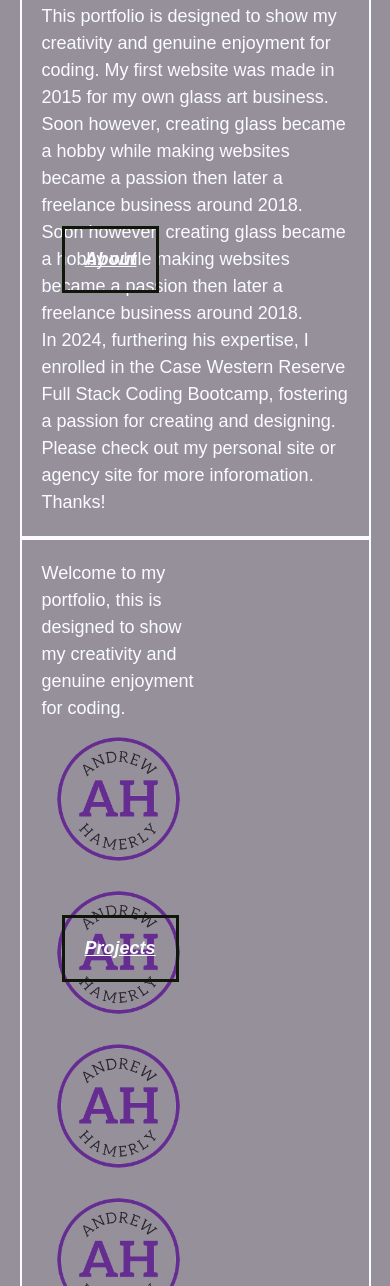
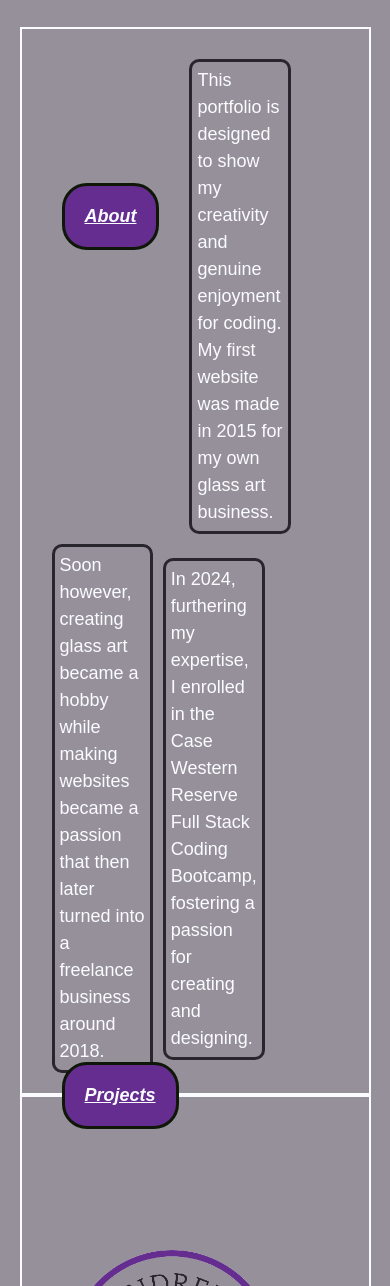
Before and after one commit to andrewhamerly/portfolio, a plain HTML site: page index.html in a window 390 px wide. Shown: the part 714-2000 px from the top of the page. Drawn offline with Linux system fonts and the light colour scheme.

Commit message:
Added a smooth scroll feature allow with the footer and some advanced CSS. Next, it is time to finalize Responsive aspects.

```diff
--- a/assets/css/style.css
+++ b/assets/css/style.css
@@ -8,6 +8,9 @@
     --light-color-1: #D0CCD0;
     --light-color-2: #E6E4E8;
     --lightest-color: #FBFCFF;
+
+    scroll-behavior: smooth;
+    scroll-padding-top: 130px;
 }
 
 * {
@@ -31,6 +34,7 @@
     align-items: center;
     height: 125px;
     width: 100%;
+    z-index: 10;
   }
 
   .navbar {
@@ -55,10 +59,12 @@
     border: var(--dark-color-2);
     border-width: 3px;
     border-style: solid;
+    border-radius: 8px;
   }
 
   a {
     color: var( --primary-color);
+    font-size: 24px;
   }
 
   a:hover {
@@ -82,7 +88,7 @@
     background: var(--primary-color);
     margin-top: 125px;
     padding-bottom: 15px;
-    margin-bottom: 25px;
+    margin-bottom: 50px;
     display: flex;
     flex-direction: column;
     flex-wrap: wrap;
@@ -106,10 +112,12 @@
   }
 
   button {
+    display: flex;
     margin: 10px;
     padding: 15px;
     background-color: var(--secondary-color);
     border: 2px solid var(--lightest-color);
+    border-radius: 25px;
   }
 
   button a {
@@ -124,10 +132,16 @@
     color: var(--dark-color-1);
   }
 
-  /* Work In Progress - Left off here working on the Projects section */
-  .header {
-    position: absolute;
+  #about, #projects, #contact {
+    background-color: var(--primary-color);
+    border-radius: 25px;
+    position: relative;
+    bottom: 75px;
+  }
 
+  #about {
+    position: relative;
+    bottom: 75px;
   }
 
   .container {
@@ -139,18 +153,42 @@
 
   .subcontainer {
     display: flex;
-    flex-direction: column;
-    flex: 0 0 50%;
+    flex-direction: row;
+    flex-wrap: wrap;
+    flex: 0 0 100%;
+  }
+
+  .subcontainer p {
+    flex-basis: 25%;
+  }
+
+  .paragraph {
+    margin-top: 10px;
+    margin-left: 10px;
+    padding: 5px;
+    flex-basis: 33%;
+    border: 3px solid var(--dark-color-2);
+    border-radius: 10px;
+  }
+
+  .front-image {
+    flex-basis: 85%;
+  }
+
+  .images {
+    flex-basis: 40%;
   }
 
   .card {
+    position: relative;
     border-style: solid;
     border-width: 2px;
     margin: auto;
+    margin-bottom: 50px;
     padding: 20px;
     display: flex;
     flex: 0 0 33%;
-    align-items: center;
+    align-items: flex-start;
     width: 80%;
   }
 
@@ -182,7 +220,8 @@
     justify-content: center;
     align-items: center;
     width: 100%;
-    height: 100px;
+    height: 150px;
+    line-height: 1.5em;
   }
 
   footer p {
@@ -205,7 +244,7 @@
       flex-direction: column;
       justify-content: space-between;
       align-items: center;
-      height: 250px;
+      height: 265px;
       width: 100%;
     }
 
--- a/index.html
+++ b/index.html
@@ -55,39 +55,43 @@
             <div class="container">
                 <!-- About Section -->
                 <section class="card">
-                    <h2 id="about" class="header">About</h2>
-                    <p>
+                    <h2 id="about">About</h2>
+                    <p class="paragraph">
                         This portfolio is designed to show my creativity and genuine enjoyment for coding.
-                        My first website was made in 2015 for my own glass art business. Soon however, creating glass became
-                        a hobby while making websites became a passion then later a freelance business around 2018.
+                        My first website was made in 2015 for my own glass art business.
                     </p>
-                    <p>
-                        Soon however, creating glass became a hobby while making websites became a passion then later a freelance business around 2018.
+                    <p class="paragraph">
+                        Soon however, creating glass art became a hobby while making websites became a passion that then later turned into a freelance business around 2018.
                     </p>
-                    <p>
-                        In 2024, furthering his expertise, I enrolled in the Case Western Reserve Full Stack Coding Bootcamp,
-                        fostering a passion for creating and designing. Please check out my personal site or agency site for more inforomation. Thanks!
+                    <p class="paragraph">
+                        In 2024, furthering my expertise, I enrolled in the Case Western Reserve Full Stack Coding Bootcamp,
+                        fostering a passion for creating and designing.
                     </p>
                 </section>
                 <!-- Projects Section -->
                 <section class="card">
-                    <h2 id="projects" class="header">Projects</h2>
+                    <h2 id="projects">Projects</h2>
                     <div class="subcontainer">
-                        <p>
-                        Welcome to my portfolio, this is designed to show my creativity and genuine enjoyment for coding.
-                        </p>
-                        <img src="./assets/images/Ah-trans-bkg.png" alt="#">
-                        <img src="./assets/images/Ah-trans-bkg.png" alt="#">
-                        <img src="./assets/images/Ah-trans-bkg.png" alt="#">
-                        <img src="./assets/images/Ah-trans-bkg.png" alt="#">
+                        <div class="front-image">
+                            <img src="./assets/images/Ah-trans-bkg.png" alt="#">
+                        </div>
+                        <div class="images">
+                            <img src="./assets/images/Ah-trans-bkg.png" alt="#">
+                        </div>
+                        <div class="images">
+                            <img src="./assets/images/Ah-trans-bkg.png" alt="#">
+                        </div>
+                        <div class="images">
+                            <img src="./assets/images/Ah-trans-bkg.png" alt="#">
+                        </div>
+                        <div class="images">
+                            <img src="./assets/images/Ah-trans-bkg.png" alt="#">
+                        </div>
                     </div>
                 </section>
                 <!-- Contact Section -->
                 <section class="card">
-                    <h2 id="contact" class="header">Contact</h2>
-                    <p>
-                        Welcome to my portfolio, this is designed to show my creativity and genuine enjoyment for coding.
-                    </p>
+                    <h2 id="contact">Contact</h2>
                     <button>
                         <a href="https://github.com/andrewhamerly/portfolio">Visit My GitHub</a>
                     </button>
@@ -96,6 +100,9 @@
                     </button>
                     <button>
                         <a href="mailto:ah@andrewhamerly.com">Email Me</a>
+                    </button>
+                    <button>
+                        <a href="https://andrewhamerly.com/?fluent-booking=calendar&host=ahamerly&event=15min">Schedule A Call</a>
                     </button>
                 </section>
             </div>
```
